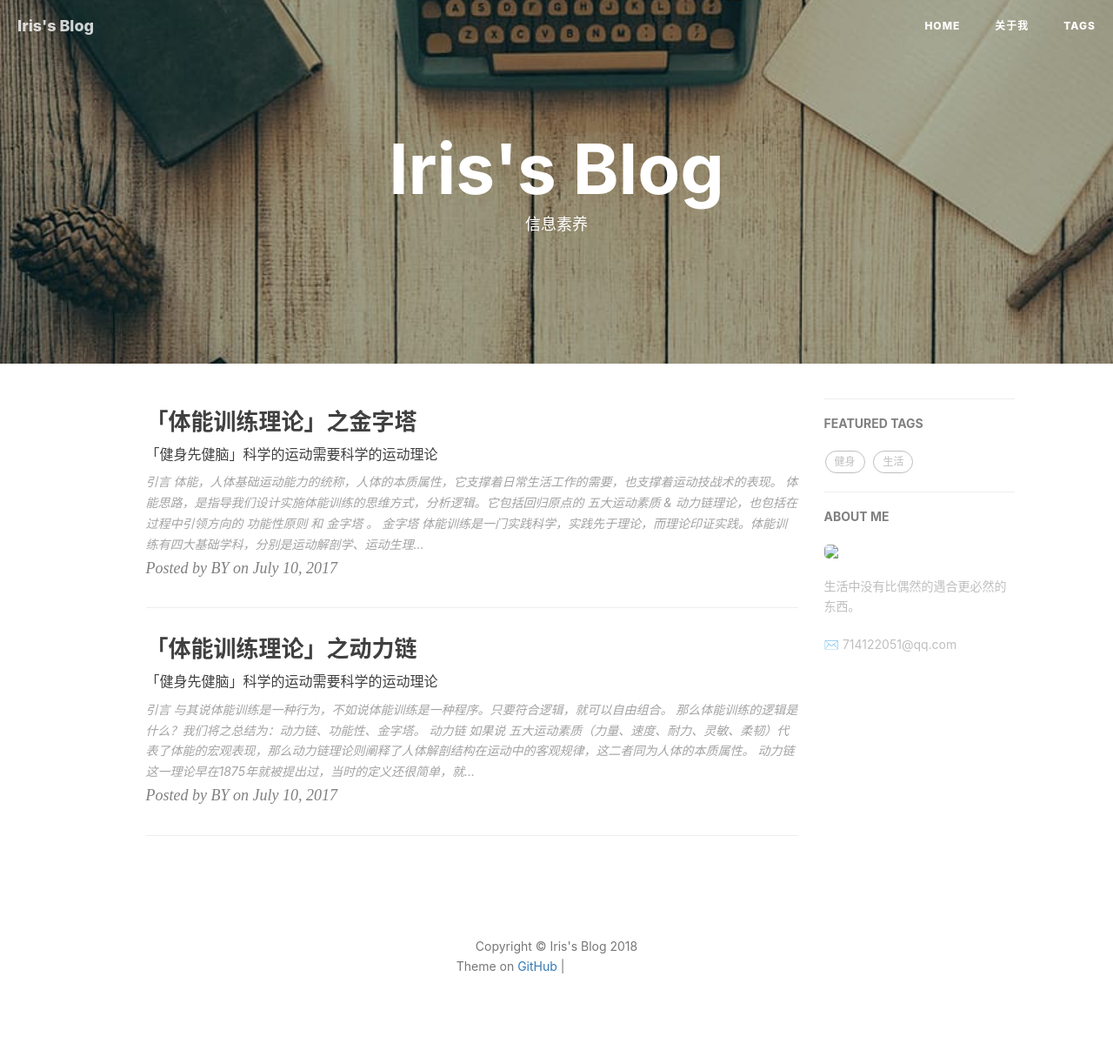
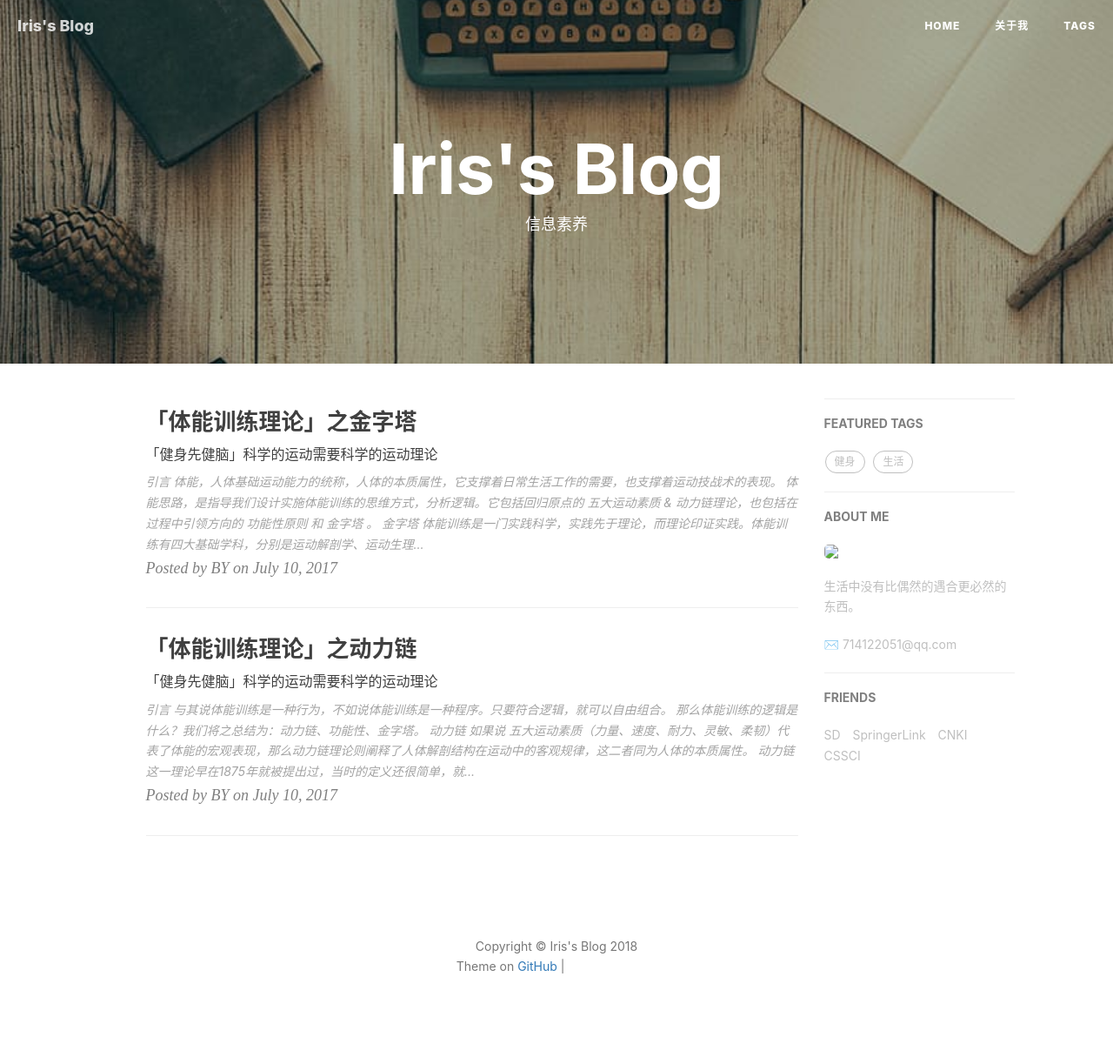
Before and after one commit to njfulib/njfulib.github.io, a Jekyll site: the page built from index.html, in a window 1280 px wide. Shown: the whole page at 87% size. Built offline with Jekyll 4.4.1, drawn with Linux system fonts in a browser that asks for light colours; nearby versions of some CDN libraries; the list of posts is cut into pages by our own code; comment, search, counter and statistics services are not loaded; some of the changed lines change nothing that is shown; grey boxes are pictures that could not be loaded.

Commit message:
Update _config.yml

```diff
--- a/_config.yml
+++ b/_config.yml
@@ -87,7 +87,7 @@ service-worker: true
 
 
 # 数据库链接
-Database: [
+friends: [
     {
         title: "SD",
         href: "http://www.sciencedirect.com/"
```
